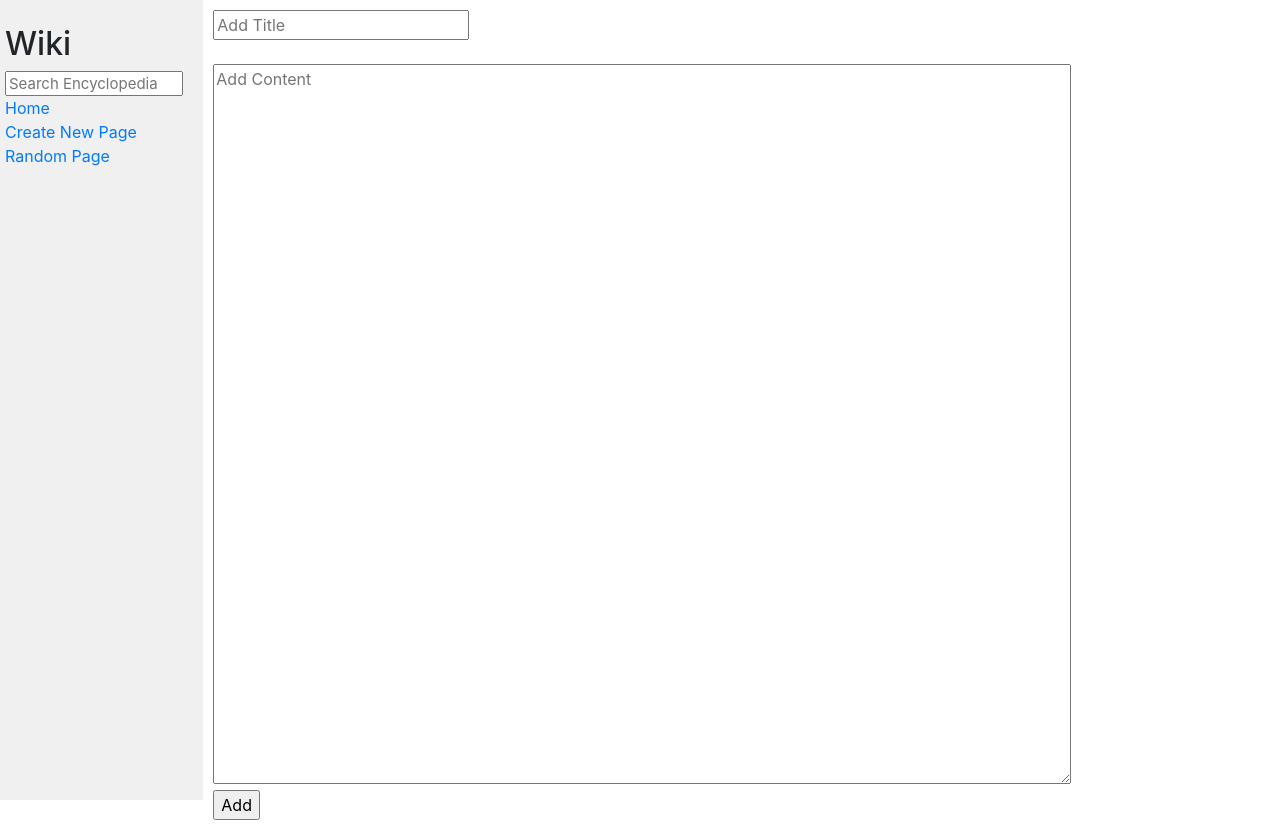
After one commit to Harshit-Raj-2000/wikipedia-functionality-django, a Django app: page /newpage in a window 1280 px wide. The commit adds this page. Run offline with Django 3.2, Linux system fonts and the light colour scheme; some libraries are stand-ins or nearby versions.

Commit message:
project completed

```diff
--- a/encyclopedia/templates/encyclopedia/index.html
+++ b/encyclopedia/templates/encyclopedia/index.html
@@ -9,7 +9,9 @@
 
     <ul>
         {% for entry in entries %}
-            <li>{{ entry }}</li>
+            <li>
+            <a href="{% url 'viewpage' page=entry  %}">{{ entry }}</a>
+            </li>
         {% endfor %}
     </ul>
 
--- a/encyclopedia/templates/encyclopedia/layout.html
+++ b/encyclopedia/templates/encyclopedia/layout.html
@@ -12,17 +12,18 @@
         <div class="row">
             <div class="sidebar col-lg-2 col-md-3">
                 <h2>Wiki</h2>
-                <form>
+                <form action="{% url 'searchpages' %}" method="POST">
+                    {% csrf_token %}
                     <input class="search" type="text" name="q" placeholder="Search Encyclopedia">
                 </form>
                 <div>
                     <a href="{% url 'index' %}">Home</a>
                 </div>
                 <div>
-                    Create New Page
+                    <a href="{% url 'newpage' %}">Create New Page</a>
                 </div>
                 <div>
-                    Random Page
+                    <a href="{% url 'random' %}">Random Page</a>
                 </div>
                 {% block nav %}
                 {% endblock %}
--- /dev/null
+++ b/encyclopedia/templates/encyclopedia/newpage.html
@@ -0,0 +1,18 @@
+{% extends "encyclopedia/layout.html" %}
+
+{% block title %}
+ New Article
+{% endblock %}
+
+{% block body %}
+    <form action="{% url 'newpage' %}" method="POST" autocomplete="off">
+        {% csrf_token %}
+        <div class="wrapper">
+        {{form.title}}
+        <br><br>
+        {{form.content}}
+       </div>
+        <input type="submit" value="Add">
+    </form>
+
+{% endblock %}
--- a/encyclopedia/urls.py
+++ b/encyclopedia/urls.py
@@ -2,6 +2,12 @@ from django.urls import path
 
 from . import views
 
+
 urlpatterns = [
-    path("", views.index, name="index")
+    path("", views.index, name="index"),
+    path("wiki/<str:page>", views.view_page, name="viewpage"),
+    path("searchpages", views.searchpages, name="searchpages"),
+    path("newpage", views.new_page, name="newpage"),
+    path("editpage/<str:page_title>", views.edit_page, name="editpage"),
+    path("random", views.random_page, name="random")
 ]
--- a/encyclopedia/views.py
+++ b/encyclopedia/views.py
@@ -1,9 +1,86 @@
+import random
+from django import forms
 from django.shortcuts import render
-
+from django.http import HttpResponseRedirect
+from django.urls import reverse
 from . import util
 
+import markdown2
+
+class entry_form(forms.Form):
+    title = forms.CharField(label="Title",widget=forms.TextInput(attrs={'placeholder':"Add Title"}))
+    content = forms.CharField(label="Content",widget=forms.Textarea(attrs={'placeholder':"Add Content"}))
 
 def index(request):
     return render(request, "encyclopedia/index.html", {
         "entries": util.list_entries()
     })
+
+def view_page(request,page):
+    content = util.get_entry(page)
+    if content:
+        return render(request, "encyclopedia/page.html", {
+            "title" : page,
+            "content": markdown2.markdown(content)
+        })
+    else:
+        return render(request, "encyclopedia/error.html", {
+            "message" : "Page does not exist!!"
+        })
+
+def searchpages(request):
+    if request.method == "POST":
+        page_value = request.POST.get('q')
+        all_pages = util.list_entries()
+        if page_value in all_pages :
+            return HttpResponseRedirect(reverse("viewpage",kwargs={"page":page_value}))
+        else:
+            similar_pages = []
+            for each in all_pages:
+                if page_value in each:
+                    similar_pages.append(each)
+            return render(request, "encyclopedia/similarpages.html", {
+                "similar_pages": similar_pages
+            })
+
+def new_page(request):
+    if request.method == "POST":
+        form = entry_form(request.POST)
+        if form.is_valid():
+            title = form.cleaned_data["title"]
+            content = form.cleaned_data["content"]
+            if title in util.list_entries():
+                return render(request, "encyclopedia/error.html", {
+                    "message" : "This article already exists"
+                })
+            else:
+                util.save_entry(title, content)
+                return HttpResponseRedirect(reverse("viewpage",args=[title]))
+
+    return render(request, "encyclopedia/newpage.html", {
+        "form" : entry_form()
+    })
+
+def edit_page(request, page_title):
+    if request.method == "POST":
+        form = entry_form(request.POST)
+        if form.is_valid():
+            title = page_title
+            content = form.cleaned_data['content']
+            util.save_entry(title,content)
+            return HttpResponseRedirect(reverse("viewpage",args=[title]))
+    data = {
+        'title': page_title,
+        'content': util.get_entry(page_title)
+    }
+    editable_form = entry_form(data)
+    editable_form.fields['title'].widget.attrs['readonly'] = True
+    return render(request, "encyclopedia/editpage.html", {
+        "form": editable_form,
+        "title": page_title
+    })
+
+def random_page(request):
+    page_list = util.list_entries()
+    random_index = random.randint(0,len(page_list)-1)
+    return HttpResponseRedirect(reverse("viewpage",args=[page_list[random_index]]))
```
Also changed, not shown: encyclopedia/templates/encyclopedia/editpage.html (added, +17 -0 lines), encyclopedia/templates/encyclopedia/error.html (added, +11 -0 lines), encyclopedia/templates/encyclopedia/page.html (added, +15 -0 lines), encyclopedia/templates/encyclopedia/similarpages.html (added, +19 -0 lines), entries/AI.md (added, +2 -0 lines), entries/Computers.md (added, +3 -0 lines), entries/JavaScript.md (added, +3 -0 lines), entries/Programming.md (added, +2 -0 lines), encyclopedia/static/encyclopedia/styles.css (line endings or trailing spaces).
